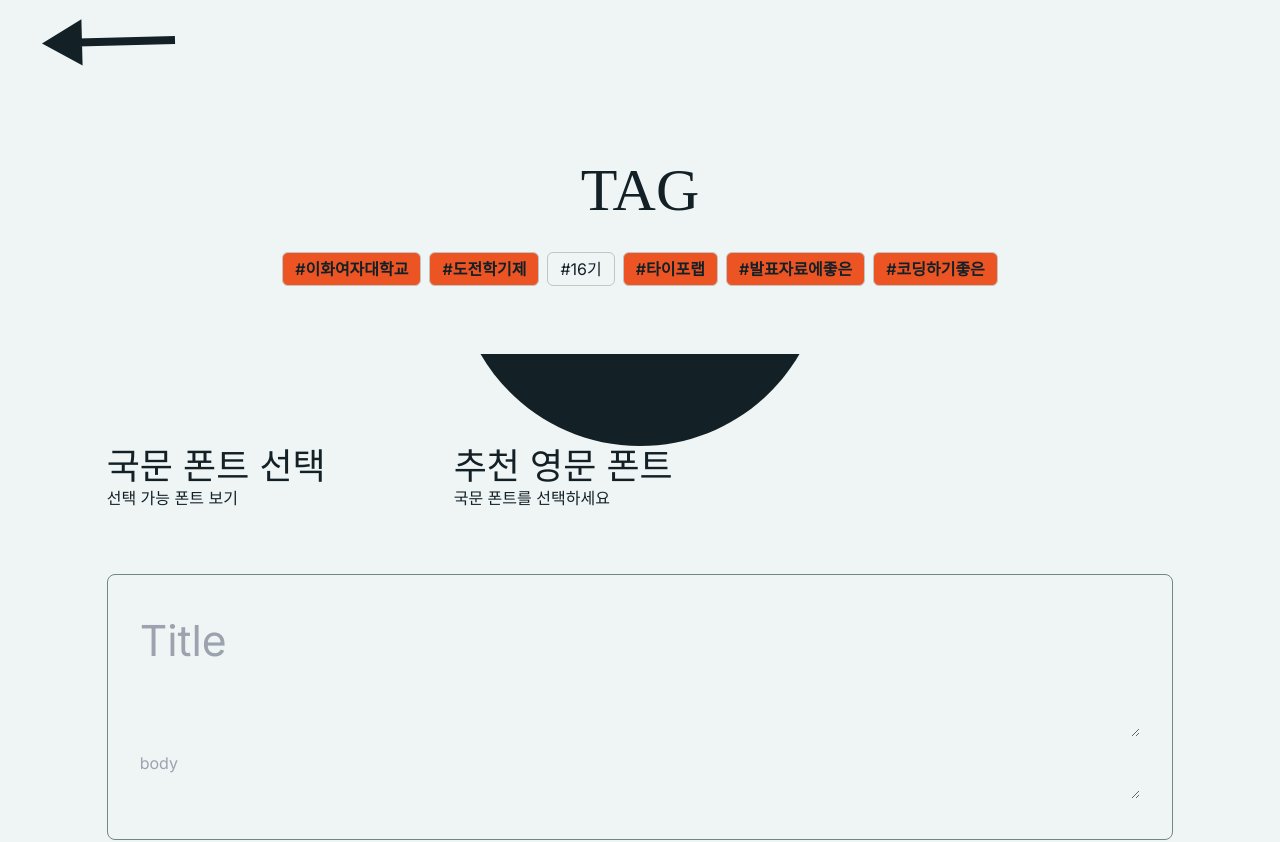
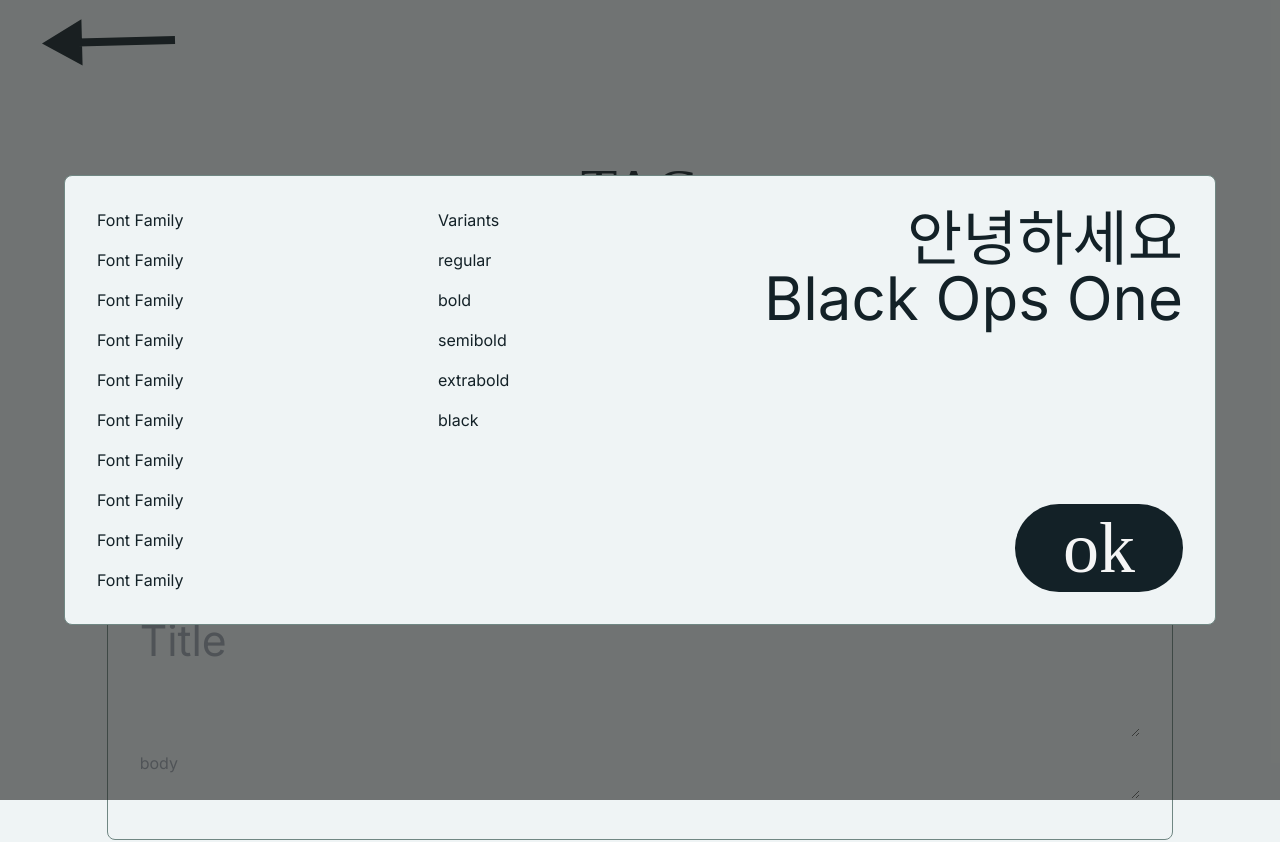
Before and after one commit to wrryu09/TYPOLAB, a Next.js app in the folder typolab/: page /pair in a window 1280 px wide. Shown: the top 842 px of the page. Built offline with nearby package versions, Linux system fonts and the light colour scheme; a web font is replaced by a local one.

Commit message:
✨ KoreanFontList modal

```diff
--- a/typolab/src/app/pair/page.tsx
+++ b/typolab/src/app/pair/page.tsx
@@ -15,6 +15,7 @@ import { convertFontDBDatatoFontInfo } from "@/services/convertFontDBDatatoFontI
 import SelectFontModal from "@/containers/pair/SelectFontModal";
 import { fontInfoFromDBDummyData } from "@/containers/pair/fontInfoFromDBDummyData";
 import { inferSimillarLatin } from "@/services/apis/inferSimillarLatin";
+import KoreanFontList from "@/containers/pair/KoreanFontList";
 
 type Props = {};
 
@@ -177,6 +178,7 @@ const Pair = (props: Props) => {
           })}
         </div>
 
+        <KoreanFontList />
         {/* font section */}
         <div className="flex self-start gap-32 mb-16">
           {/* 국문 선택 폰트 모달 */}
--- /dev/null
+++ b/typolab/src/containers/pair/KoreanFontList.tsx
@@ -0,0 +1,49 @@
+import React from "react";
+
+type Props = {};
+
+const KoreanFontList = (props: Props) => {
+  return (
+    <div className="absolute flex z-10 w-full h-full top-0 left-0 items-center justify-center bg-black bg-opacity-60">
+      <div className="w-[90%] p-8 rounded-lg border border-greenGrey bg-fog flex justify-between text-darkGreen">
+        <div className="flex w-full justify-between">
+          <div className="flex-col justify-start items-start gap-4 inline-flex">
+            <div className="">Font Family</div>
+            <div className="">Font Family</div>
+            <div className="">Font Family</div>
+            <div className="">Font Family</div>
+            <div className="">Font Family</div>
+            <div className="">Font Family</div>
+            <div className="">Font Family</div>
+            <div className="">Font Family</div>
+            <div className="">Font Family</div>
+            <div className="">Font Family</div>
+          </div>
+          <div className="flex-col justify-start items-start gap-4 inline-flex">
+            <div className="">Variants</div>
+            <div className="">regular</div>
+            <div className="">bold</div>
+            <div className="">semibold</div>
+            <div className="">extrabold</div>
+            <div className="">black</div>
+          </div>
+          <div className="flex-col items-end justify-between inline-flex">
+            <div className="flex-col justify-end items-end flex text-right">
+              <div className="text-6xl font-['Black Ops One']">안녕하세요</div>
+              <div className="text-6xl font-['Black Ops One']">
+                Black Ops One
+              </div>
+            </div>
+            <div className="px-12 py-2 bg-darkGreen rounded-full justify-center items-center inline-flex">
+              <div className="text-center text-white text-7xl font-['Bayon']">
+                ok
+              </div>
+            </div>
+          </div>
+        </div>
+      </div>
+    </div>
+  );
+};
+
+export default KoreanFontList;
```
